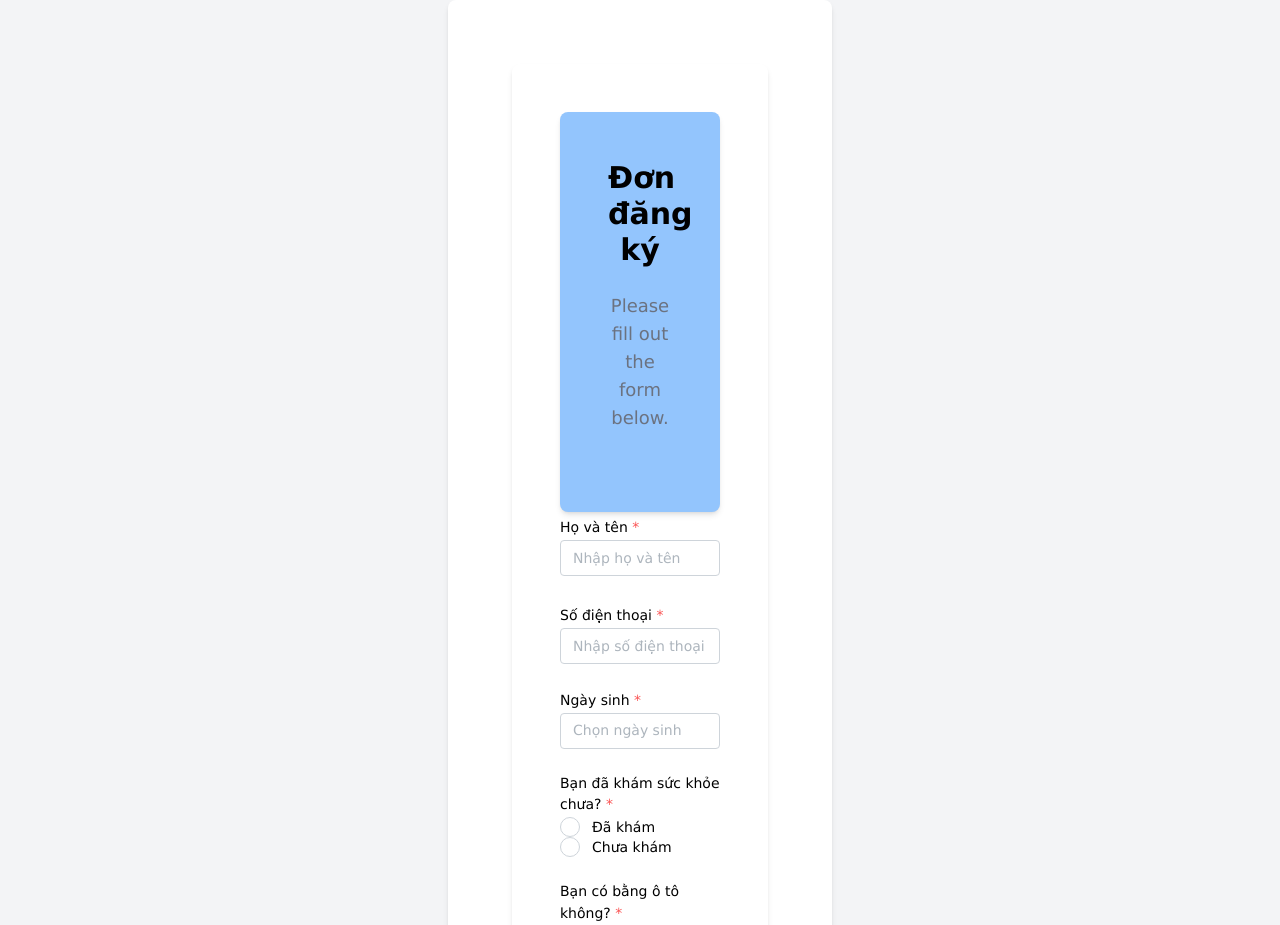
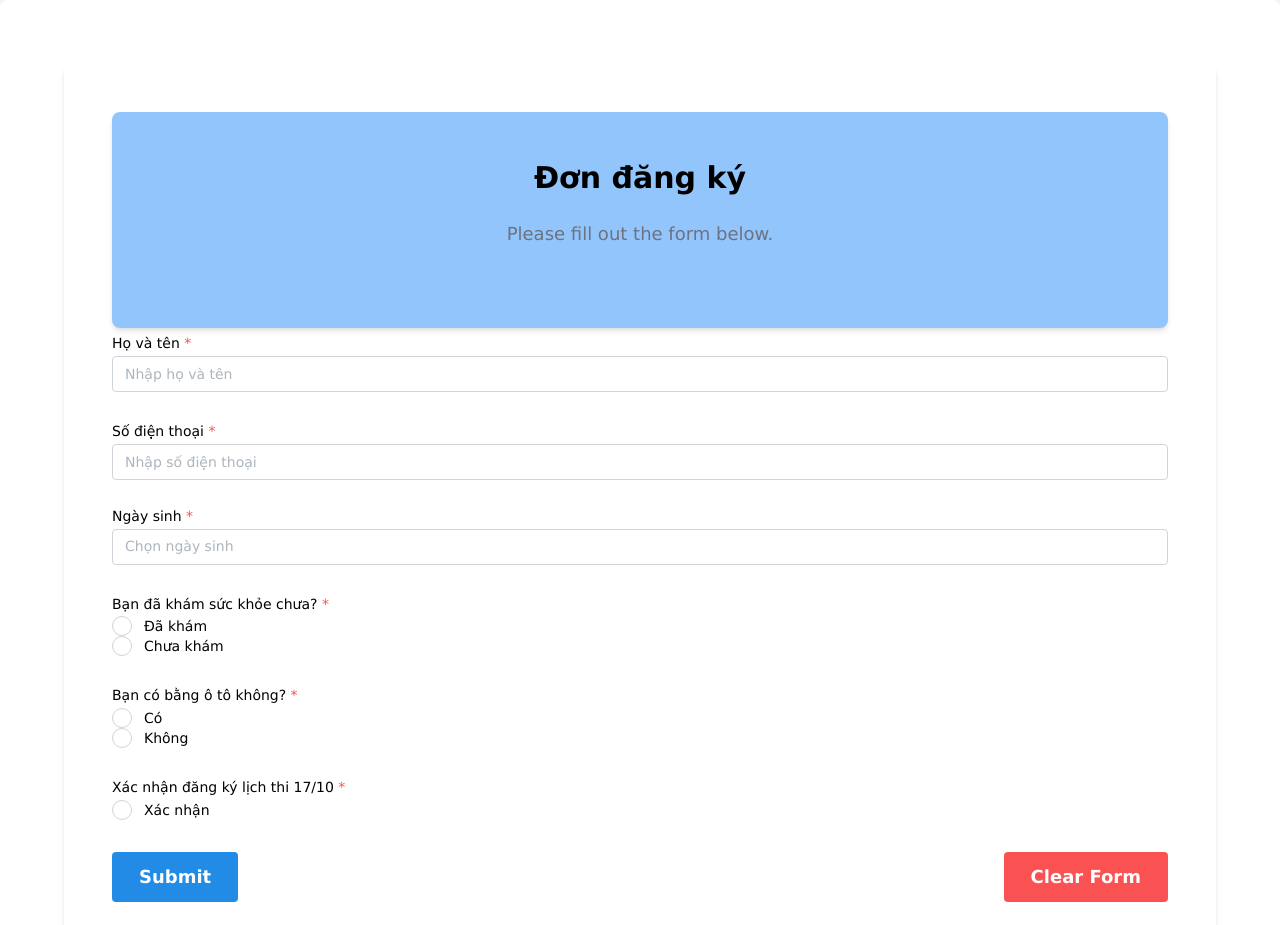
Before and after one commit to hvtraanf/simpleform-typescript-mantine, a Next.js app: page / in a window 1280 px wide. Shown: the top 925 px of the page. Built offline with nearby package versions, Linux system fonts and the light colour scheme.

Commit message:
datepicker styling

```diff
--- a/components/RegistrationForm.tsx
+++ b/components/RegistrationForm.tsx
@@ -47,7 +47,7 @@ const RegistrationForm = () => {
   return (
     <div
       className="bg-white p-16 rounded-lg shadow-md"
-      style={{ width: "30%", margin: "0 auto" }}
+      style={{ width: "100%", margin: "0 auto" }}
     >
       <div className="w-full bg-white p-12 rounded-lg shadow-md">
         <div className="w-full bg-blue-300 p-12 rounded-lg shadow-md">
--- a/styles/globals.css
+++ b/styles/globals.css
@@ -2,52 +2,105 @@
 @tailwind components;
 @tailwind utilities;
 
-.mantine-DatePickerInput-yearsList {
+.mantine-DatePickerInput-calendarHeader {
+  position: relative;
   display: flex;
-  flex-wrap: wrap;
-  gap: 10px; /* Space between the columns */
+  align-items: center;
+  justify-content: center;
+  padding: 0 32px;
+  font-weight: bold;
 }
 
-.mantine-DatePickerInput-yearsListRow {
+.mantine-DatePickerInput-calendarHeaderControl {
+  position: absolute;
+  top: 50%;
+  transform: translateY(-50%);
+  width: 24px;
+  height: 24px;
   display: flex;
-  width: 100%; /* Ensure the row takes up the full width */
-  justify-content: space-between; /* Distribute cells evenly */
+  align-items: center;
+  justify-content: center;
 }
 
-.mantine-DatePickerInput-yearsListCell {
-  flex: 1; /* Let each cell take up equal space */
-  text-align: center; /* Center-align the text */
-  padding: 5px; /* Add padding to prevent overlap */
-  box-sizing: border-box; /* Ensure padding is included in the width */
+/* Position the left arrow */
+.mantine-DatePickerInput-calendarHeaderControl[data-direction="previous"] {
+  left: 8px;
 }
 
+/* Position the right arrow */
+.mantine-DatePickerInput-calendarHeaderControl[data-direction="next"] {
+  right: 8px;
+}
+
+/* Style for the year grid */
+.mantine-DatePickerInput-yearsList {
+  display: grid;
+  grid-template-columns: repeat(3, 1fr); /* 3 columns */
+  gap: 10px; /* Space between years */
+  text-align: center;
+}
+
+.mantine-DatePickerInput-yearsListRow,
+.mantine-DatePickerInput-yearsListCell {
+  flex: 1;
+  text-align: center;
+  padding: 5px;
+  box-sizing: border-box;
+  font-weight: normal;
+}
+
+/* Align the weekday row */
+.mantine-DatePickerInput-weekdaysRow {
+  display: grid;
+  grid-template-columns: repeat(7, 1fr); /* 7 equal-width columns for each day of the week */
+  text-align: center;
+  font-weight: bold;
+  padding: 8px 0;
+}
+
+/* Align the day grid */
+.mantine-DatePickerInput-monthRow {
+  display: grid;
+  grid-template-columns: repeat(7, 1fr); /* 7 equal-width columns for each day */
+  text-align: center;
+  padding: 8px 0;
+}
+
+.mantine-DatePickerInput-day {
+  display: inline-block;
+  text-align: center;
+  padding: 8px 0;
+  font-weight: normal;
+}
+
+/* Adjust the month and year selection */
+.mantine-DatePickerInput-month {
+  text-align: center;
+  font-size: 1.1em;
+  font-weight: bold;
+}
+
+/* Styles for year and month lists */
+.mantine-DatePickerInput-yearsList,
 .mantine-DatePickerInput-monthsList {
   display: flex;
   flex-wrap: wrap;
-  gap: 10px; /* Add spacing between the columns */
+  gap: 10px;
 }
 
+.mantine-DatePickerInput-yearsListRow,
 .mantine-DatePickerInput-monthsListRow {
   display: flex;
-  width: 100%; /* Ensure the row takes the full width */
-  justify-content: space-between; /* Spread out the cells evenly */
+  width: 100%;
+  justify-content: space-between;
 }
 
+.mantine-DatePickerInput-yearsListCell,
 .mantine-DatePickerInput-monthsListCell {
-  flex: 1; /* Let each cell take up equal space */
-  text-align: center; /* Center-align the text */
-  padding: 5px; /* Add padding to prevent overlap */
-  box-sizing: border-box; /* Ensure padding is included in the width */
-}
-
-.mantine-DatePickerInput-weekdaysRow {
-  text-align: center;
-  padding: 15px;
-}
-
-.mantine-DatePickerInput-monthRow {
+  flex: 1;
   text-align: center;
   padding: 5px;
+  box-sizing: border-box;
 }
 
 .cursor-pointer {
```
